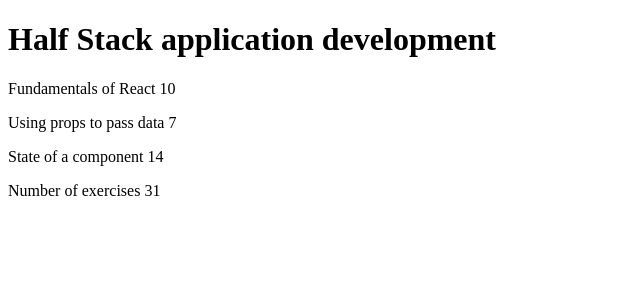
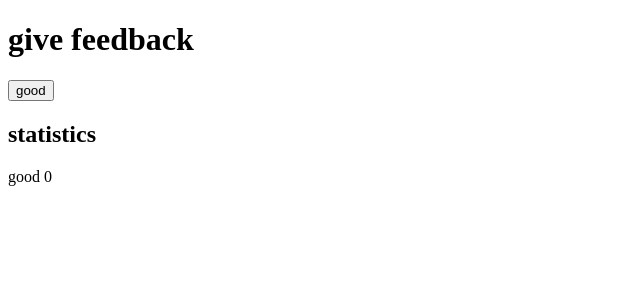
Before and after one commit to Ijtihed/fullstack-open, a React (Vite) app in the folder part1/part1-courseinfo/: page / in a window 1280 px wide. Shown: the top 300 px of the page, without its empty margins (0-640 px from the left). Built offline with nearby package versions, Linux system fonts and the light colour scheme.

Commit message:
Exercise 1.6

```diff
--- a/part1/part1-courseinfo/src/App.jsx
+++ b/part1/part1-courseinfo/src/App.jsx
@@ -1,54 +1,17 @@
-const Header = ({ course }) => {
-  return <h1>{course}</h1>
-}
-
-const Part = ({ name, exercises }) => {
-  return (
-    <p>
-      {name} {exercises}
-    </p>
-  )
-}
-
-const Content = ({ parts }) => {
-  return (
-    <div>
-      <Part name={parts[0].name} exercises={parts[0].exercises} />
-      <Part name={parts[1].name} exercises={parts[1].exercises} />
-      <Part name={parts[2].name} exercises={parts[2].exercises} />
-    </div>
-  )
-}
-
-const Total = ({ parts }) => {
-  const total = parts[0].exercises + parts[1].exercises + parts[2].exercises
-  return <p>Number of exercises {total}</p>
-}
+import { useState } from 'react'
 
 const App = () => {
-  const course = {
-    name: 'Half Stack application development',
-    parts: [
-      {
-        name: 'Fundamentals of React',
-        exercises: 10
-      },
-      {
-        name: 'Using props to pass data',
-        exercises: 7
-      },
-      {
-        name: 'State of a component',
-        exercises: 14
-      }
-    ]
-  }
+  const [good, setGood] = useState(0)
+
+  const handleGoodClick = () => setGood(good + 1)
 
   return (
     <div>
-      <Header course={course.name} />
-      <Content parts={course.parts} />
-      <Total parts={course.parts} />
+      <h1>give feedback</h1>
+      <button onClick={handleGoodClick}>good</button>
+
+      <h2>statistics</h2>
+      <p>good {good}</p>
     </div>
   )
 }
```
